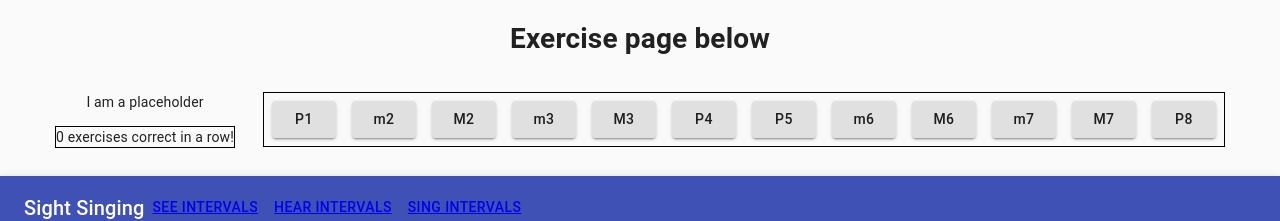
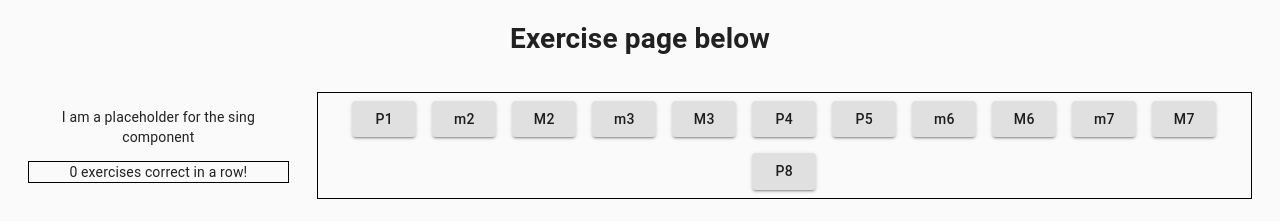
Before and after one commit to BCerki/sight-singing, a React (Create React App) app: page / in a window 1280 px wide. Shown: the top 221 px of the page. Built offline with nearby package versions, Linux system fonts and the light colour scheme.

Commit message:
add placeholders for visual and sing components

```diff
--- a/src/Components/Exercise.tsx
+++ b/src/Components/Exercise.tsx
@@ -8,7 +8,9 @@ const Exercise: React.FC<ExerciseProps> = ({ exercise }) => {
   if (exercise === "/aural") {
     return <Button variant="contained">Play Interval</Button>;
   }
-
-  return <div>I am a placeholder</div>;
+  if (exercise === "/visual") {
+    return <div>I am a placeholder for the visual component</div>;
+  }
+  return <div>I am a placeholder for the sing component</div>;
 };
 export default Exercise;
```
